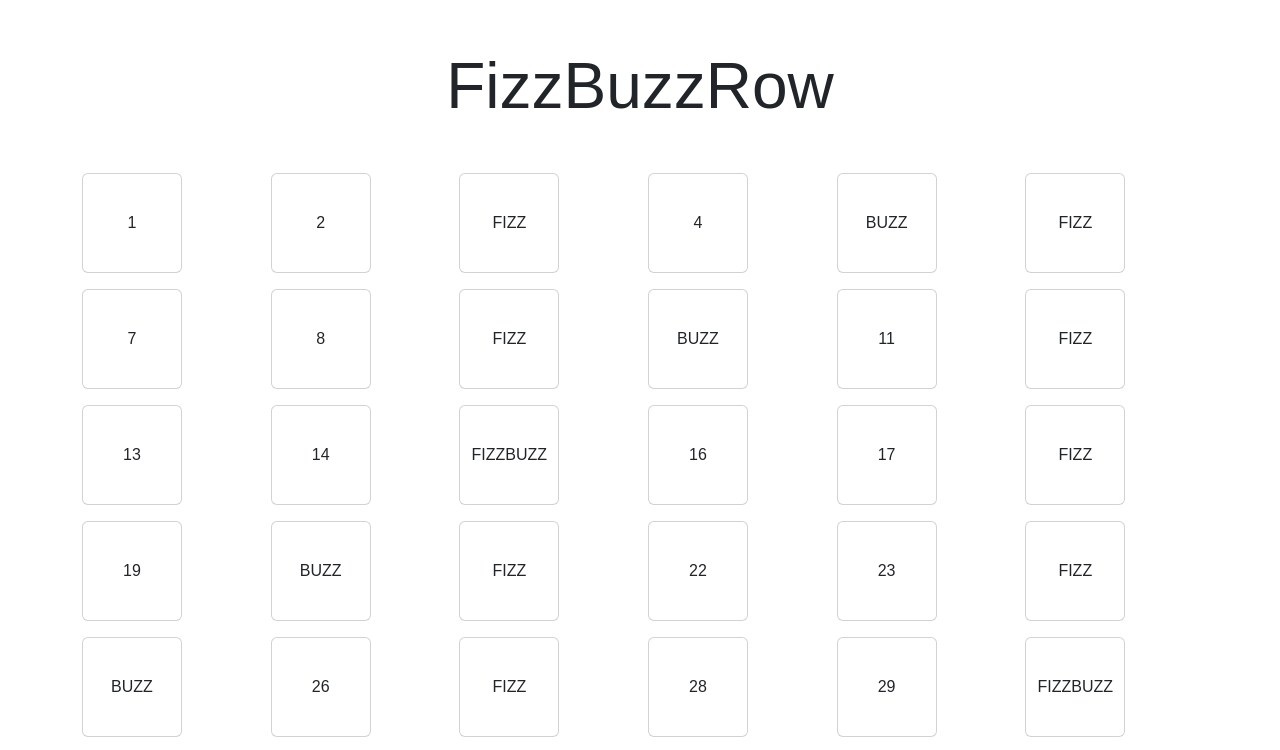
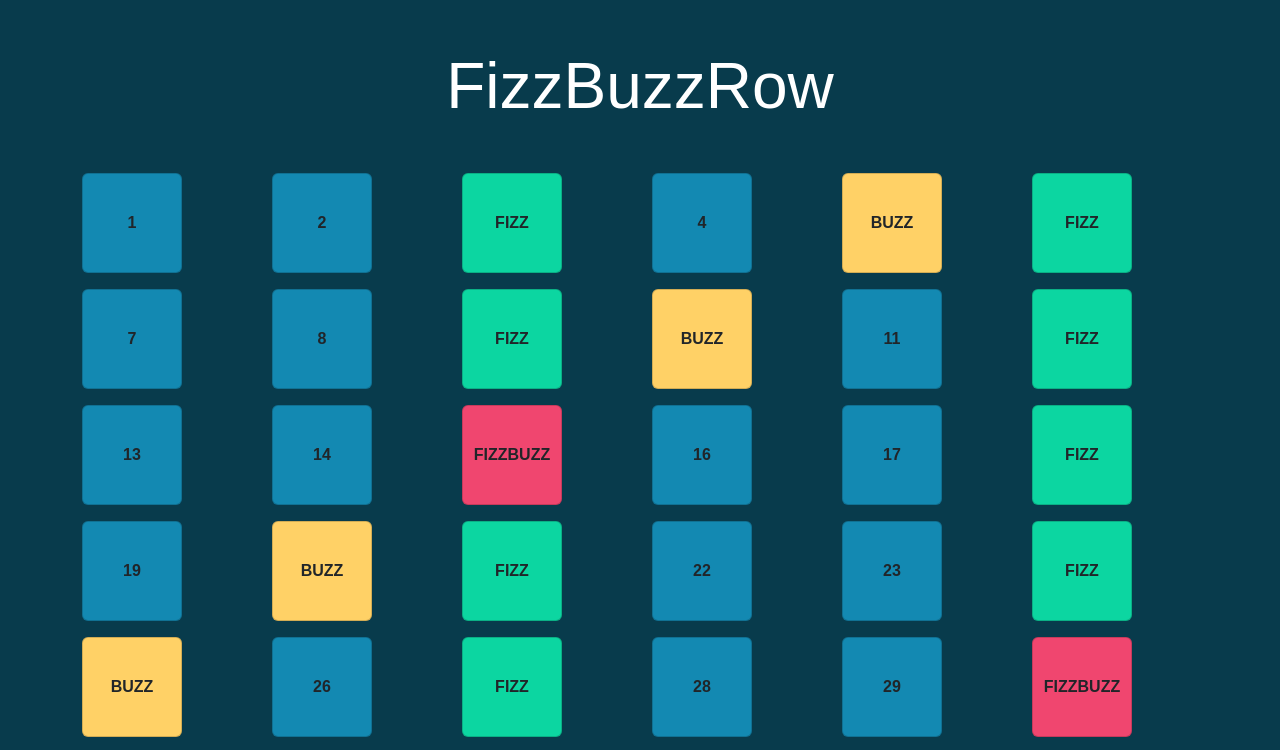
Before and after one commit to vincenzomercadante/js-fizzbuzz, a plain HTML site: page index.html in a window 1280 px wide. Shown: the top 750 px of the page. Drawn offline with nearby package versions, Linux system fonts and the light colour scheme.

Commit message:
feat add style & background management

```diff
--- a/index.html
+++ b/index.html
@@ -23,7 +23,7 @@
       <!-- contenitore dove verrano segnati tutti i numeri-->
       <div class="container m-auto my-5">
         <h1 class="display-3 text-center mb-5">FizzBuzzRow</h1>
-        <div class="row g-3" id="card-container"></div>
+        <div class="row gy-3" id="card-container"></div>
       </div>
     </main>
     <!-- BOOTSTRAP JS
--- a/js/main.js
+++ b/js/main.js
@@ -27,7 +27,7 @@ for (let i = 1; i <= 100; i++) {
 
   fizzCol.innerHTML += `
     <div class="card ${fizzClass}">
-        <div class="card-body">
+        <div class="card-body fw-bold">
             ${fizzPrint}
         </div>
     </div>
--- a/style/style.css
+++ b/style/style.css
@@ -1,3 +1,12 @@
+:root {
+  /* palette */
+  --app-bg: #083b4c;
+  --fizzbuzz-bg: #f0466f;
+  --number-bg: #1389b2;
+  --fizz-bg: #0cd6a1;
+  --buzz-bg: #ffd166;
+}
+
 /* ! reset */
 * {
   padding: 0;
@@ -8,6 +17,7 @@
 /* ! generics */
 body {
   font-family: Arial, Helvetica, sans-serif;
+  background-color: var(--app-bg);
 }
 
 ul {
@@ -24,6 +34,12 @@ img {
   width: 100%;
 }
 
+/* page */
+h1 {
+  color: #fff;
+  font-weight: bold;
+}
+
 /* card */
 .card {
   width: 100px;
@@ -31,6 +47,22 @@ img {
   align-items: center;
 }
 
+.fizzbuzz {
+  background-color: var(--fizzbuzz-bg);
+}
+
+.fizz {
+  background-color: var(--fizz-bg);
+}
+
+.buzz {
+  background-color: var(--buzz-bg);
+}
+
+.number {
+  background-color: var(--number-bg);
+}
+
 .card-body {
   display: flex;
   align-items: center;
```
